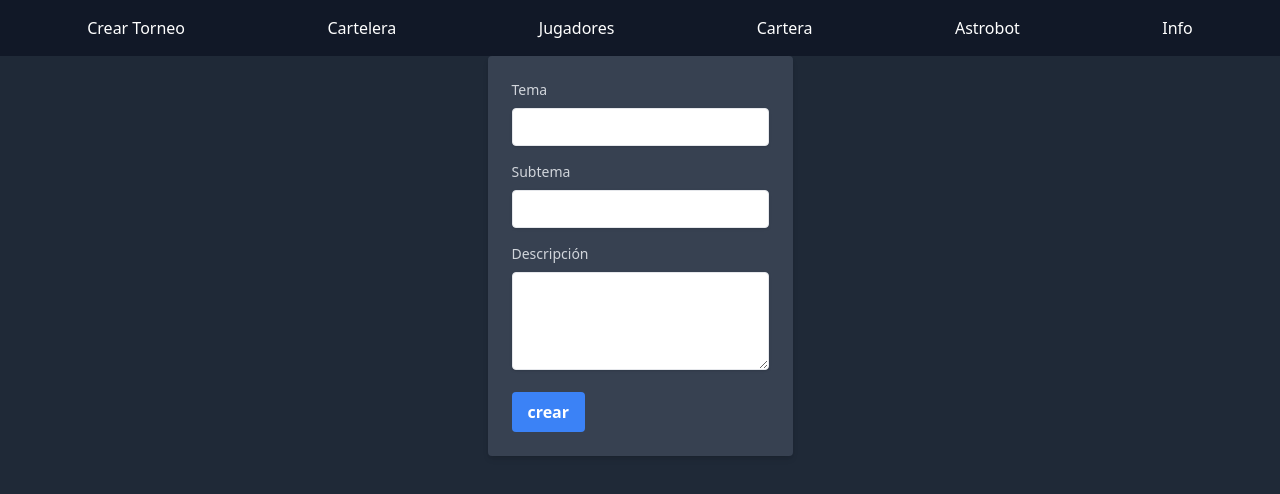
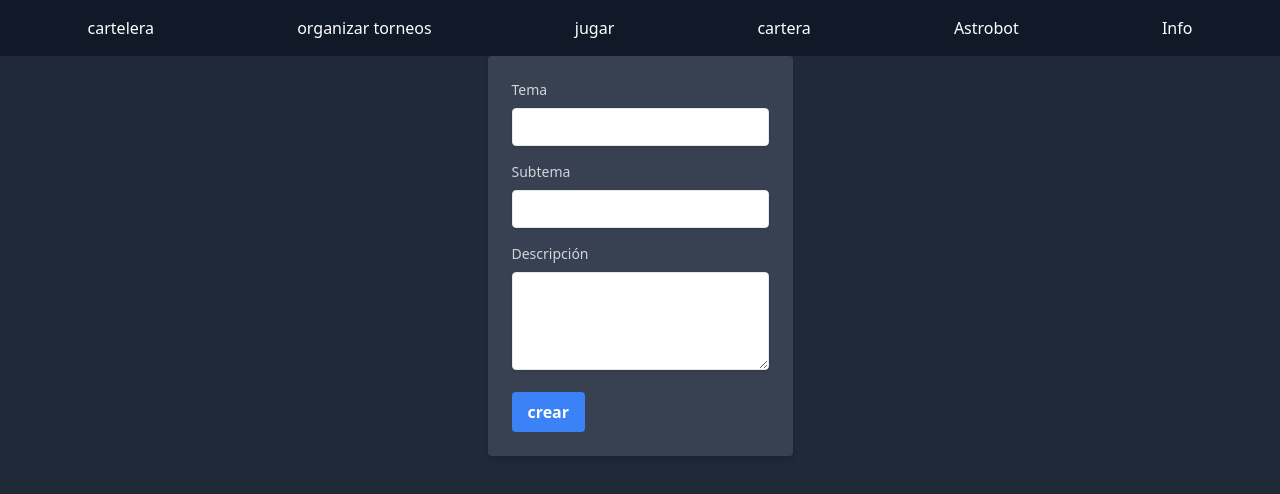
Before and after one commit to vaseksindelaru/irgc, a Next.js app: page /pages/crearTorneo in a window 1280 px wide. Shown: the top 494 px of the page. Built offline with nearby package versions, Linux system fonts and the light colour scheme.

Commit message:
con grafico en Astrobot

```diff
--- a/src/app/components/header.jsx
+++ b/src/app/components/header.jsx
@@ -5,19 +5,21 @@ const Header = () => {
   return (
     <header className="bg-gray-900 p-4">
       <nav className="flex justify-around">
+         <Link href="/pages/cartelera">
+          <span className="text-white hover:bg-gray-700 px-3 py-2 rounded cursor-pointer">cartelera</span>
+        </Link>
+
         <Link href="/pages/crearTorneo" passHref>
-          <span className="text-white hover:bg-gray-700 px-3 py-2 rounded cursor-pointer" >Crear Torneo</span>
+          <span className="text-white hover:bg-gray-700 px-3 py-2 rounded cursor-pointer" >organizar torneos</span>
         </Link>
-        <Link href="/pages/cartelera">
-          <span className="text-white hover:bg-gray-700 px-3 py-2 rounded cursor-pointer">Cartelera</span>
+        <Link href="#jugador">
+          <span className="text-white hover:bg-gray-700 px-3 py-2 rounded cursor-pointer">jugar</span>
         </Link>
-        <Link href="#jugadores">
-          <span className="text-white hover:bg-gray-700 px-3 py-2 rounded cursor-pointer">Jugadores</span>
+
+        <Link href="#cartera">
+          <span className="text-white hover:bg-gray-700 px-3 py-2 rounded cursor-pointer">cartera</span>
         </Link>
-        <Link href="#cartera">
-          <span className="text-white hover:bg-gray-700 px-3 py-2 rounded cursor-pointer">Cartera</span>
-        </Link>
-        <Link href="#Astrobot">
+        <Link href="/grafico">
           <span className="text-white hover:bg-gray-700 px-3 py-2 rounded cursor-pointer">
 
             Astrobot</span>
```
Also changed, not shown: src/app/components/crearTorneoComponent.jsx (+8 -1 lines), src/app/pages/Astrobot/page.jsx (added), 1 other file (tests, documents, lock files or other folders).
